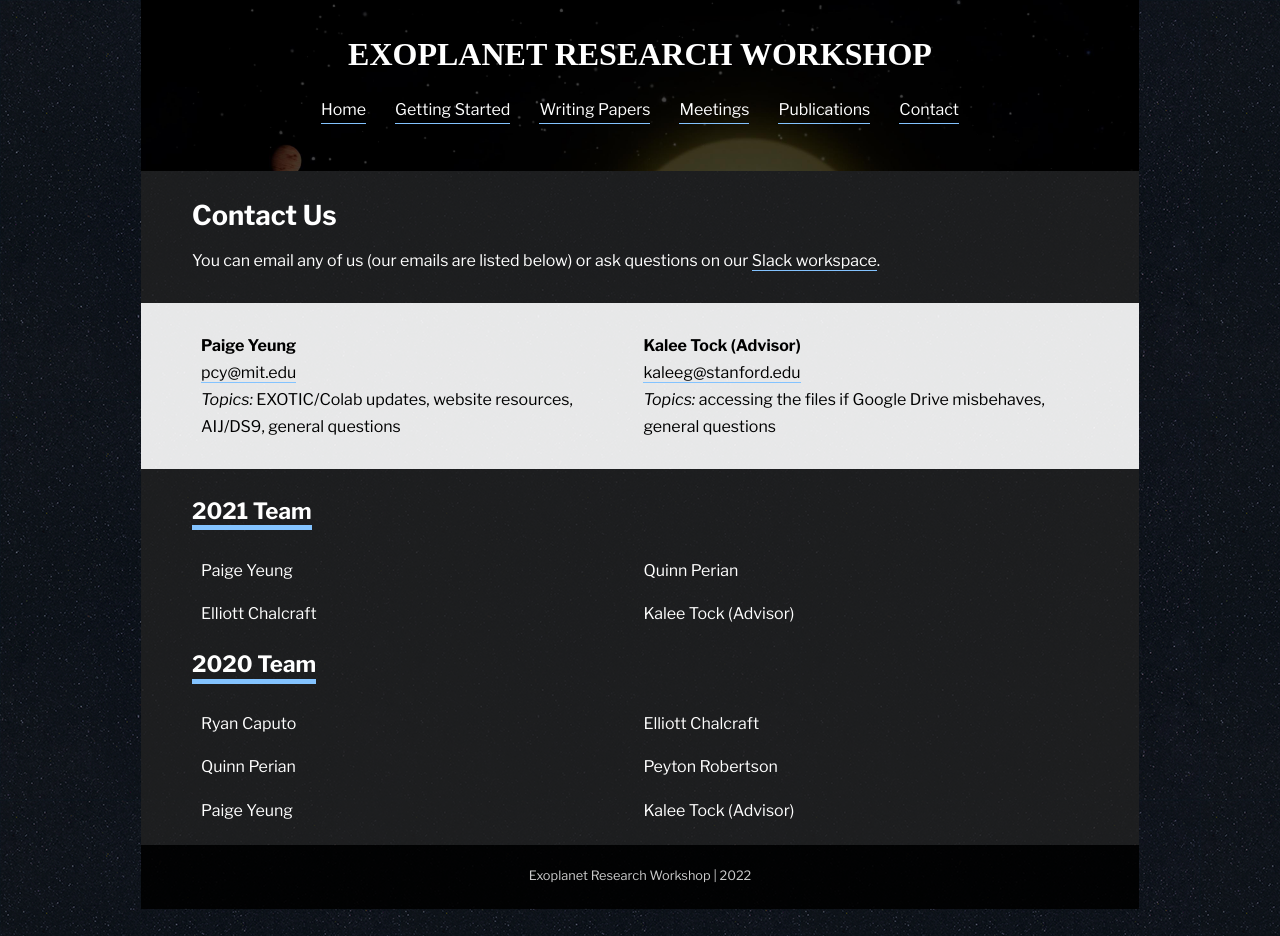
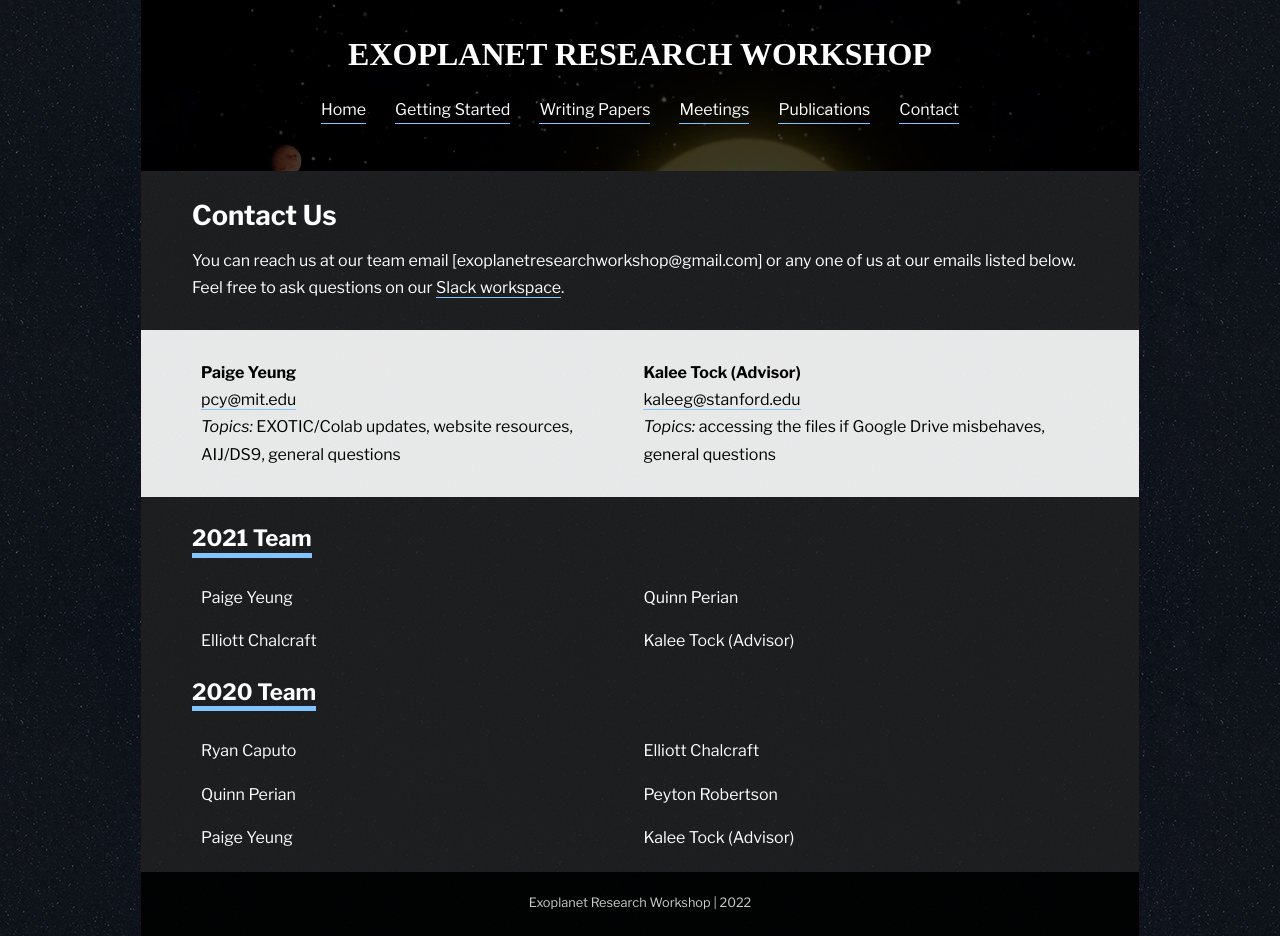
Before and after one commit to paigeyeung/exoplanetresearchworkshop, a Jekyll site: the page built from contact.md, in a window 1280 px wide. Built offline with Jekyll 4.4.1, drawn with Linux system fonts in a browser that asks for light colours; some web fonts are replaced.

Commit message:
Update links

```diff
--- a/contact.md
+++ b/contact.md
@@ -7,7 +7,7 @@ title: Contact Us
 
 # Contact Us
 
-You can email any of us (our emails are listed below) or ask questions on our [Slack workspace](https://join.slack.com/t/exoplanet-research/shared_invite/zt-e3pnufle-yBWk8iC35o7aVbdx7SQXOg).
+You can reach us at our team email [exoplanetresearchworkshop@gmail.com] or any one of us at our emails listed below. Feel free to ask questions on our [Slack workspace](/slack/).
 
 </div>
 
```
Also changed, not shown: getting-started.md (+3 -3 lines), index.md (+1 -1 lines), papers.md (+1 -1 lines), 1 other file.
